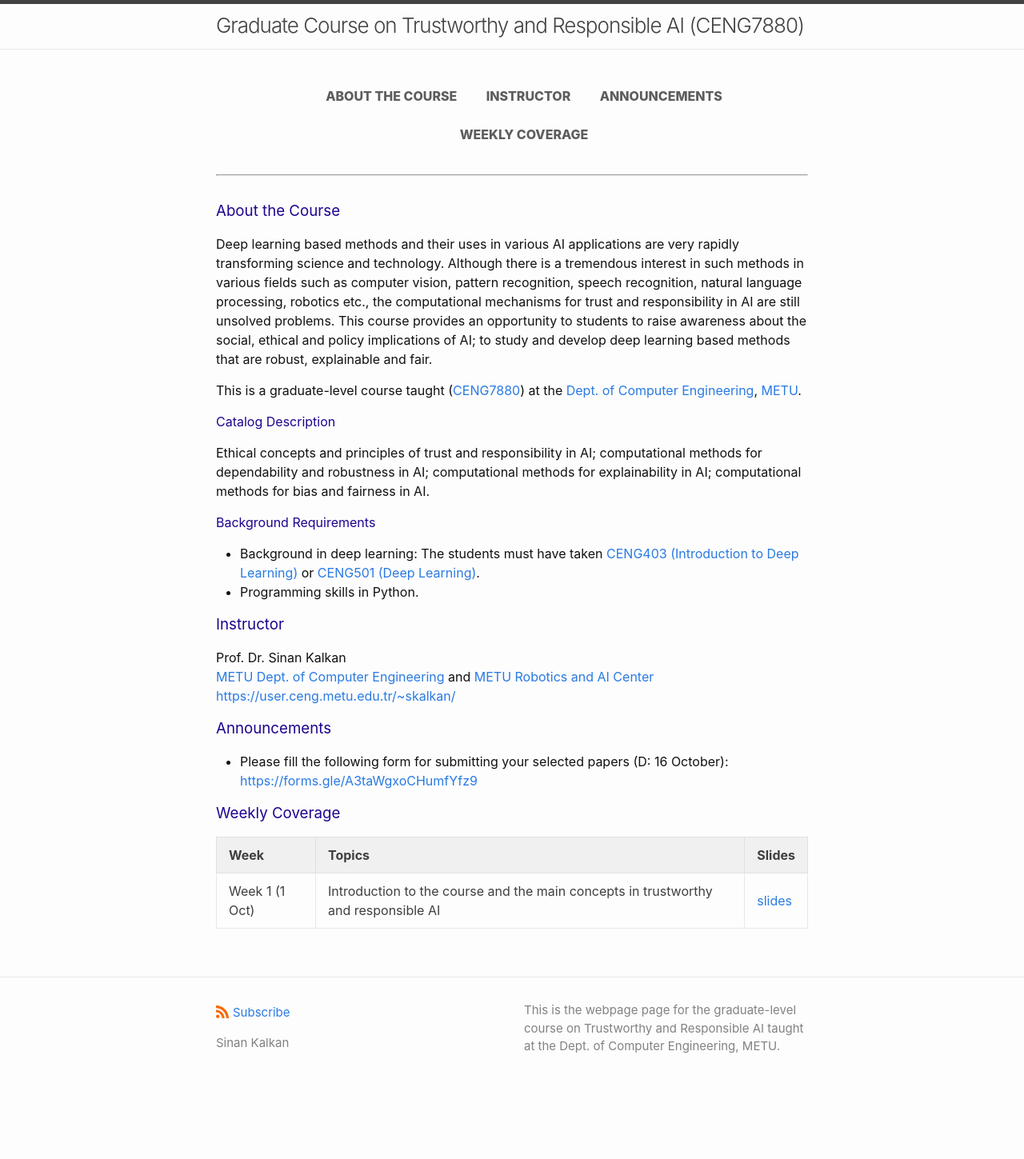
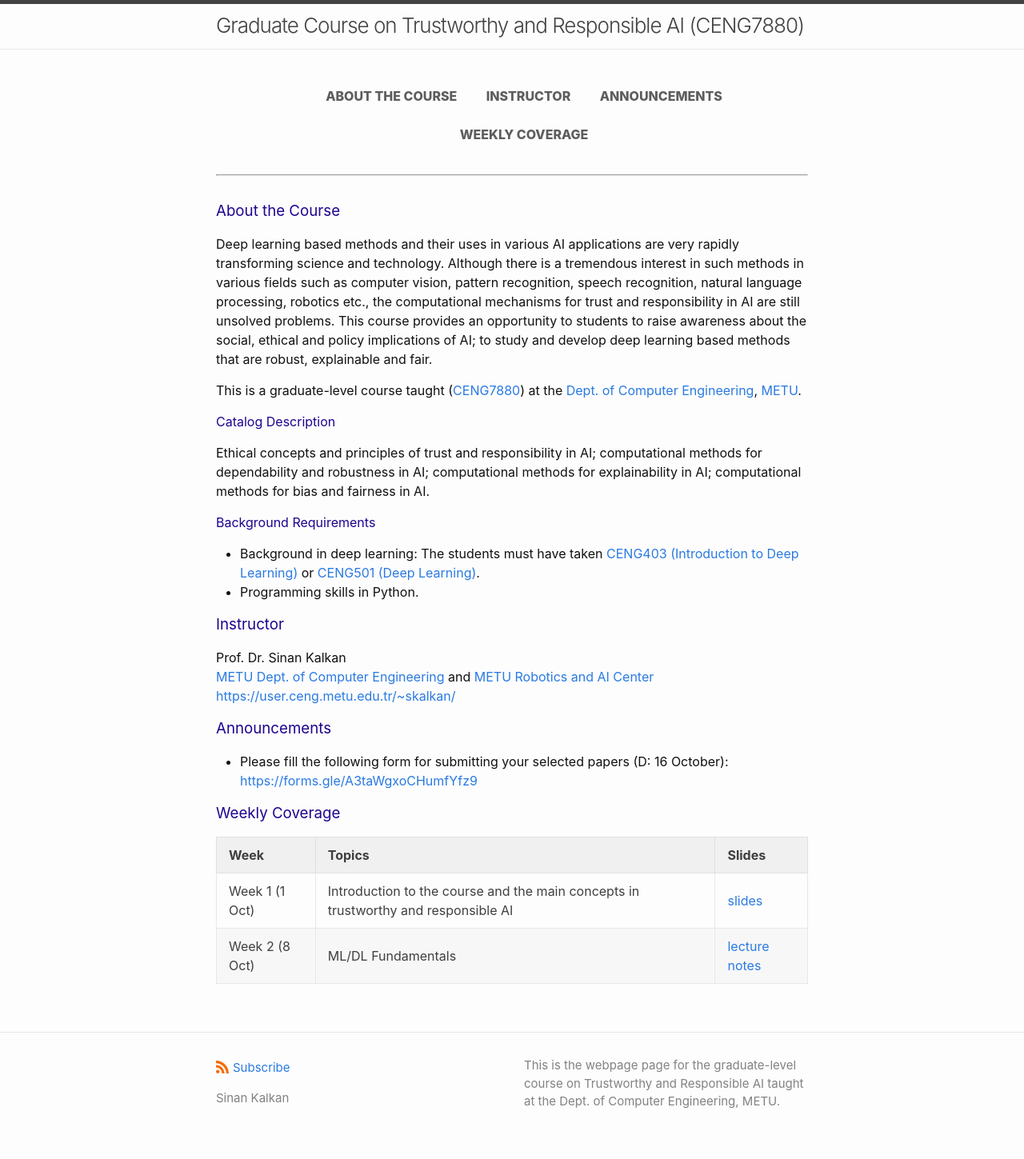
Before and after one commit to metu-trai/metu-trai.github.io, a Jekyll site: the page built from index.md, in a window 1280 px wide. Shown: the whole page at 80% size. Built offline with Jekyll 4.4.1, drawn with Linux system fonts in a browser that asks for light colours; our own code applies the rules of GitHub Pages for plain Markdown files; before the commit the page ends 1380 px from its top, so only the background shows below that.

Commit message:
Update index.md

```diff
--- a/index.md
+++ b/index.md
@@ -131,3 +131,4 @@ Prof. Dr. Sinan Kalkan<br>
 | Week  | Topics | Slides |
 | ------------- | ------------- |  ------------- |
 | Week 1 (1 Oct)  | Introduction to the course and the main concepts in trustworthy and responsible AI  | <a href="./slides/CENG7880_week1.pdf">slides</a> |
+| Week 2 (8 Oct)  | ML/DL Fundamentals  | <a href="./slides/CENG7880_week2.pdf">lecture notes</a> |
```
